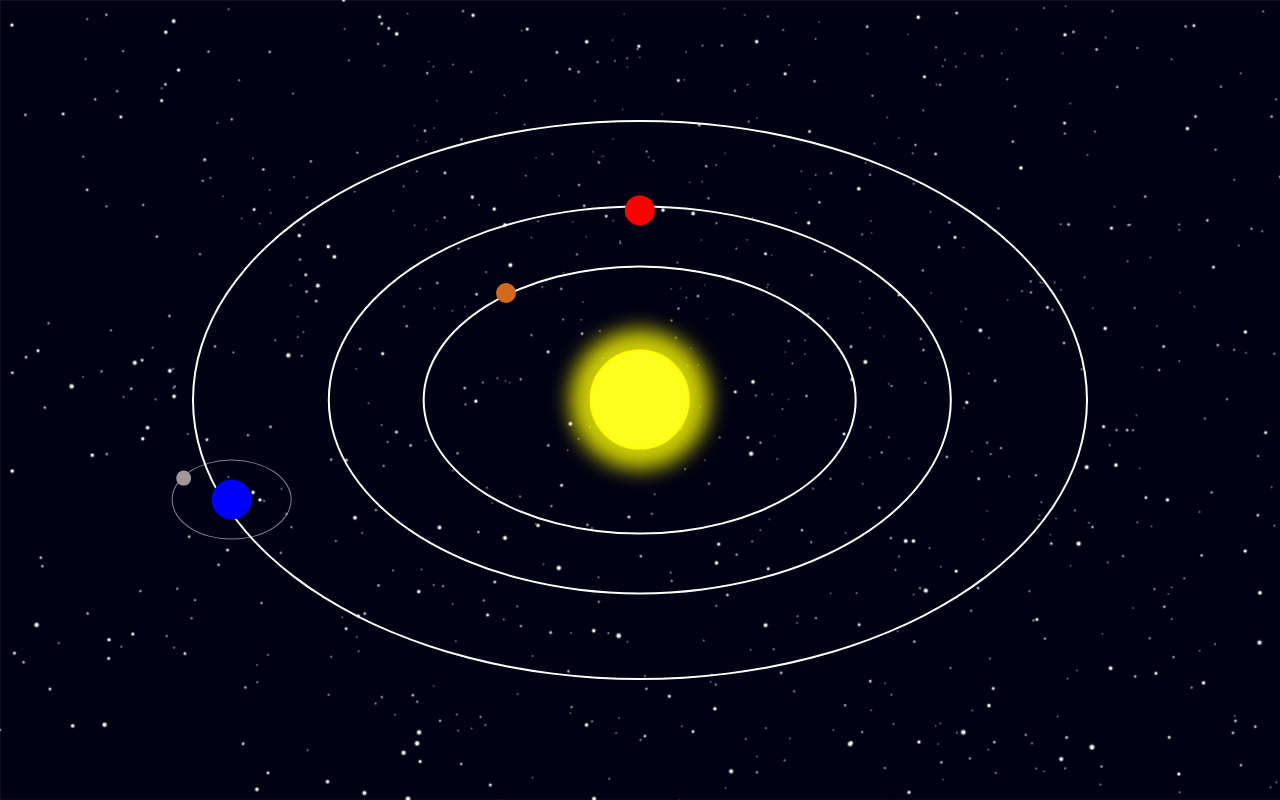
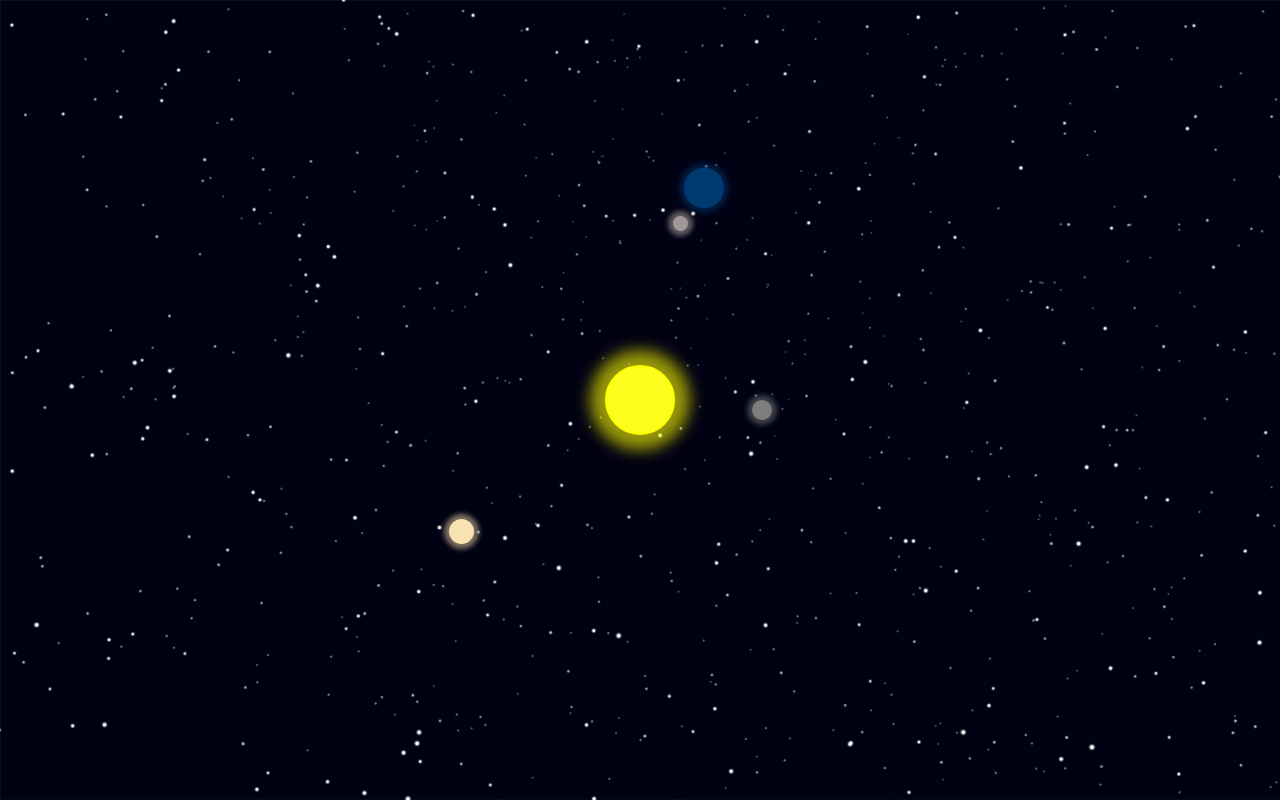
Before and after one commit to Deepakab17/Solarsystem, a plain HTML site: page index.html in a window 1280 px wide. Drawn offline with Linux system fonts and the light colour scheme.

Commit message:
solar system

```diff
--- a/index.html
+++ b/index.html
@@ -10,17 +10,17 @@
 
 <body>
     <section id="Solarsystem">
-        <div class="background">
+        <div class="sun"></div>
+        <div class="mercury_orbit">
+            <div class="mercury"></div>
+        </div>
+        <div class="venus_orbit">
             <div class="venus"></div>
-            <div class="background1">
-                <div class="mercury"></div>
-                <div class="background2">
-                    <div class="earth">
-                        <div class="orbit">
-                            <div class="moon"></div>
-                        </div>
-                    </div>
-                    <div class="sun"></div>
+        </div>
+        <div class="earth_orbit">
+            <div class="earth">
+                <div class="orbit">
+                    <div class="moon"></div>
                 </div>
             </div>
         </div>
--- a/style.css
+++ b/style.css
@@ -12,93 +12,94 @@ box-sizing: border-box;
     display: flex;
     justify-content: center;
     align-items: center;
+    position: relative;
+
 }
-.background{
-    position: relative;
-    width: 70%;
-    height: 70%;
-    border: 2px solid white;
+.earth_orbit{
+    position: absolute;
+    width: 50%;
+    height: 30%;
+    border: 0px dashed white;
     border-radius: 50%;
+    top: 38%;
+    left: 25%;
+    animation: rotate 20s linear infinite;
 }
-.background1,
-.background2{
+.mercury_orbit{
     position: absolute;
-    top: 50%;
-    left: 50%;
-    transform: translate(-50%,-50%);
-    border: 2px solid white;
+    top: 35%;
+    left: 35%;
+    border: 0px dotted white;
     border-radius: 50%;
+    width: 30%;
+    height: 30%;
+    animation: rotate 4s linear infinite;
 }
-.background1{
-    width: 70%;
-    height: 70%;
-}
-.background2{
-    width: 70%;
-    height: 70%;
+.venus_orbit{
+    position: absolute;
+    top: 30%;
+    left: 30%;
+    border: 0px dotted white;
+    border-radius: 50%;
+    width: 35%;
+    height: 40%;
+    animation: rotate 10s linear infinite;
 }
 
 .sun {
     position: absolute;
-    width: 100px;
-    height: 100px;
+    width: 70px;
+    height: 70px;
     border: 2px solid yellow;
     border-radius: 50%;
     background-color: rgb(253, 253, 30);
     top: 50%;
     left: 50%;
     transform: translate(-50%, -50%);
-    box-shadow: 0 0 20px 20px rgba(255, 255, 0, 0.8);
+    box-shadow: 0 0 15px 15px rgba(255, 255, 0, 0.6);
 }
 
 .venus{
     position: absolute;
+    width: 25px;
+    height: 25px;
+    border-radius: 50%;
+    background-color: rgb(248, 226, 176);
+    top:5%;
+    left:80%;
+    z-index: 1;
+    box-shadow: 0 0 5px 5px rgba(248, 226, 176,0.5);
+}
+.mercury{
+    position: absolute;
     width: 20px;
     height: 20px;
     border-radius: 50%;
-}
-.mercury{
-    position: absolute;
-    width: 30px;
-    height: 30px;
-    border-radius: 50%;
+    background-color: rgb(126, 126, 126);
+    top: -5%;
+    left:50%;
+    z-index: 1;
+    box-shadow: 0 0 5px 5px rgba(126, 126, 126,0.5);
 }
 .earth{
     position: absolute;
     width: 40px;
     height: 40px;
     border-radius: 50%;
-}
- .venus {
-    background-color: chocolate;
-    top: 29%;
-    left:35%;
-    transform: translateX(-50%);
+    background-color:rgb(0,58,112);
+    top:15%;
+    left:10%;
     z-index: 1;
-}
- .mercury {
-    background-color: red;
-    top: -3%;
-    left:50%;
-    transform: translateX(-50%);
-    z-index: 1;
-}
- .earth {
-    background-color:blue;
-    top: 80%;
-    left:-45%;
-    transform: translateX(-50%);
-    z-index: 2;
+    box-shadow:0 0 5px 5px rgba(0,58,112,0.5)
 }
 .orbit {
     position: absolute;
-    top: 50%;
-    left: 50%;
+    top: 0;
+    left:-45px;
     width: 120px;
-    height: 80px;
-    border-radius: 50%;
-    transform: translate(-50%, -50%);
-    border: 1px solid rgba(255,255,255,0.5);
+    height: 60px;
+    border: px dotted rgba(255,255,255,0.5);
+    animation: rotate 2s linear infinite;
 }
 .moon {
     position: absolute;
@@ -106,9 +107,11 @@ box-sizing: border-box;
     height: 15px;
     border-radius: 50%;
     background-color:rgb(162, 152, 152);
-    top: 10px;
+    top:15%;
     left: 10%;
-    transform: translateX(-50%);
-    transform-origin: 50% 50%;
-    animation: orbit 36s linear infinite;
+    box-shadow: 0 0 5px 5px rgb(162, 152, 152, 0.6);
 }
+@keyframes rotate {
+    0% { transform:  rotate(0deg); }
+    100% {transform: rotate(360deg); }
+}
```
